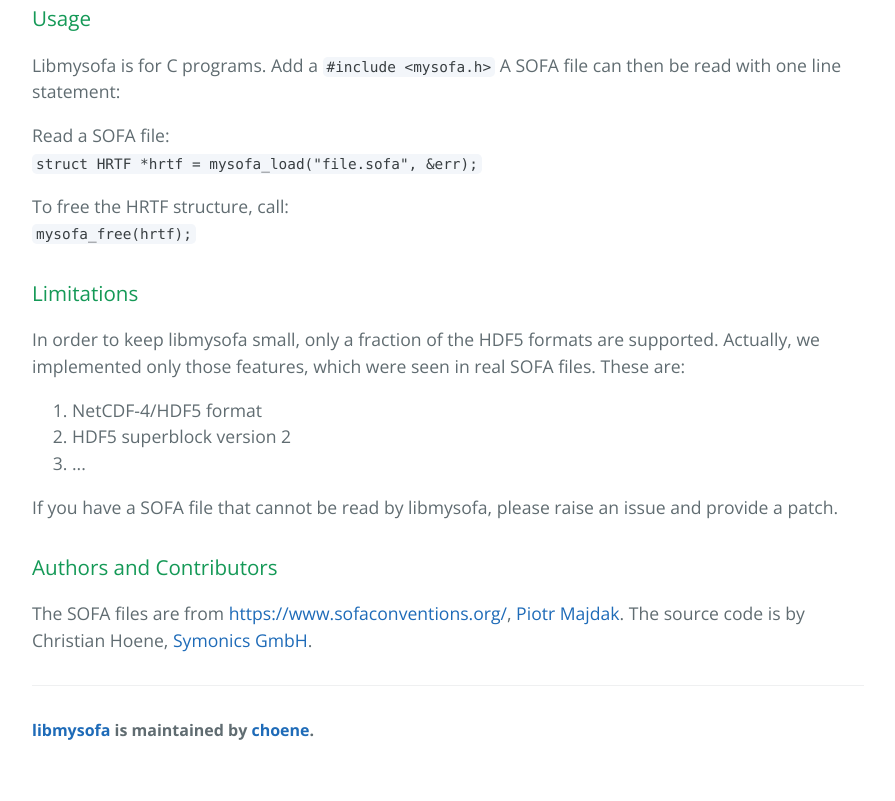
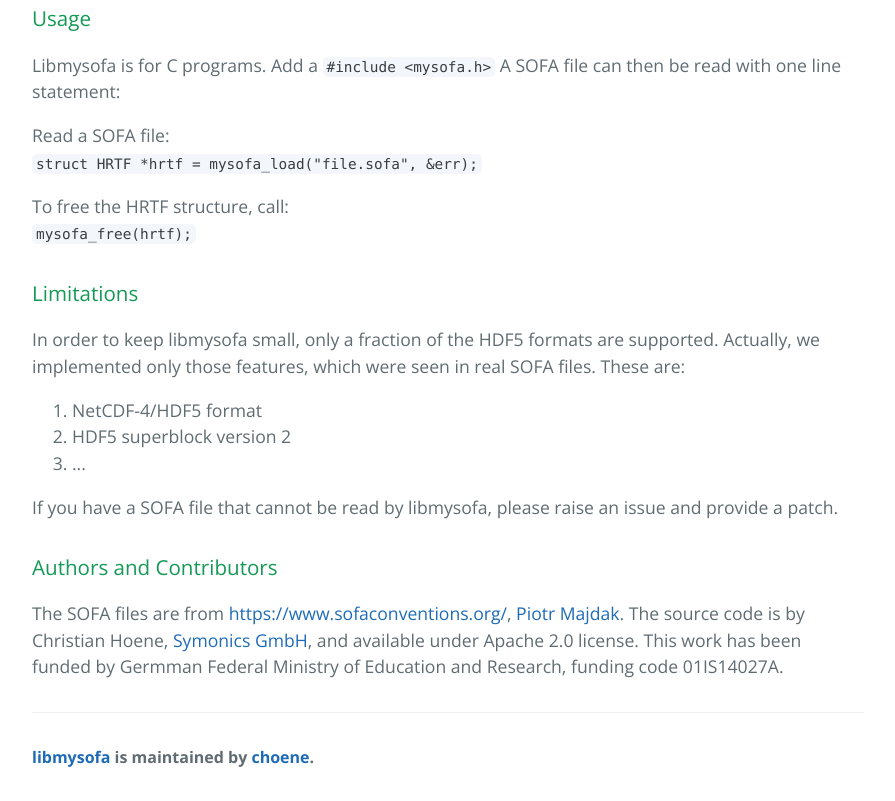
Before and after one commit to hoene/libmysofa, a plain HTML site: page index.html in a window 1280 px wide. Shown: the part 571-1372 px from the top of the page, without its empty margins (192-1087 px from the left). Before the commit the page ends 1345 px from the top, so only its background shows below. Drawn offline with nearby package versions, Linux system fonts and the light colour scheme.

Commit message:
Added BMBF reference

```diff
--- a/index.html
+++ b/index.html
@@ -57,7 +57,8 @@ These are:
 <a id="authors-and-contributors" class="anchor" href="#authors-and-contributors" aria-hidden="true"><span aria-hidden="true" class="octicon octicon-link"></span></a>Authors and Contributors</h3>
 
 <p>
-The SOFA files are from <a href="https://www.sofaconventions.org/">https://www.sofaconventions.org/</a>, <a href="mailto:piotr@majdak.com">Piotr Majdak</a>. The source code is by Christian Hoene, <a href="https://symonics.com">Symonics GmbH</a>.
+The SOFA files are from <a href="https://www.sofaconventions.org/">https://www.sofaconventions.org/</a>, <a href="mailto:piotr@majdak.com">Piotr Majdak</a>. The source code is by Christian Hoene, <a href="https://symonics.com">Symonics GmbH</a>, and available under Apache 2.0 license.
+This work has been funded by Germman Federal Ministry of Education and Research, funding code 01IS14027A.
 </p>
 
       <footer class="site-footer">
```
